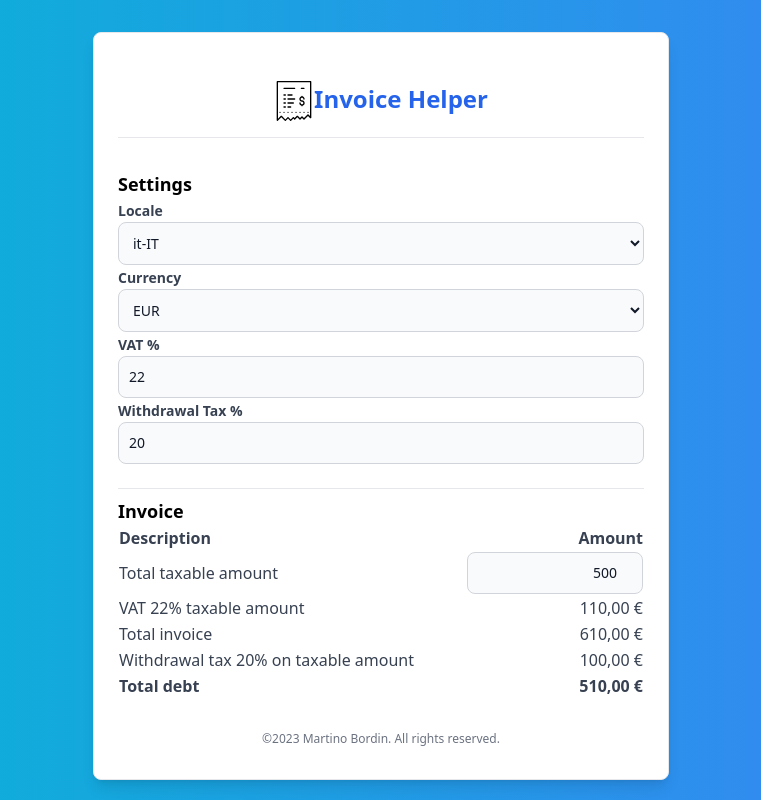
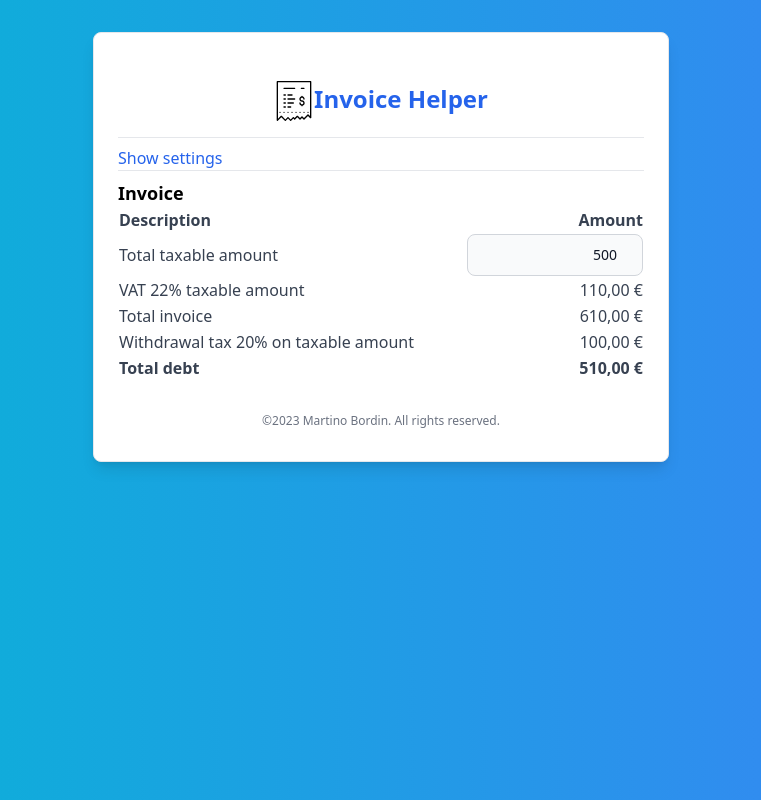
Before and after one commit to martinobordin/invoice-helper, a React (Vite) app: page / in a window 1280 px wide. Shown: the whole page, without its empty margins (259-1020 px from the left). Built offline with nearby package versions, Linux system fonts and the light colour scheme.

Commit message:
Add Expander component to wrap Settings component

```diff
--- a/src/components/App.tsx
+++ b/src/components/App.tsx
@@ -3,6 +3,7 @@ import logo from "../assets/logo.svg";
 import Settings from "./Settings";
 import Invoice from "./Invoice";
 import { AppSettings } from "../models/AppSettings";
+import Expander from "./Expander";
 
 function App() {
   const initialState = new AppSettings();
@@ -16,10 +17,12 @@ function App() {
       </h1>
 
       <hr className="mb-2" />
-      <Settings
-        appSettings={appSettings}
-        setAppSettings={setAppSettings}
-      ></Settings>
+      <Expander collapseText="Hide settings" expandText="Show settings">
+        <Settings
+          appSettings={appSettings}
+          setAppSettings={setAppSettings}
+        ></Settings>
+      </Expander>
 
       <hr className="mb-2" />
 
--- /dev/null
+++ b/src/components/Expander.tsx
@@ -0,0 +1,29 @@
+import React, { useState } from "react";
+
+type ExpanderProps = {
+  collapseText?: string;
+  expandText?: string;
+  children: React.ReactNode;
+};
+
+const Expander = ({ collapseText, expandText, children }: ExpanderProps) => {
+  const [isExpanded, setIsExpanded] = useState(false);
+
+  const handleToggle = () => {
+    setIsExpanded(!isExpanded);
+  };
+
+  return (
+    <div>
+      <button
+        className="font-medium text-blue-600 dark:text-blue-500 hover:underline"
+        onClick={handleToggle}
+      >
+        {isExpanded ? collapseText ?? "Collapse" : expandText ?? "Expand"}
+      </button>
+      {isExpanded && children}
+    </div>
+  );
+};
+
+export default Expander;
```
